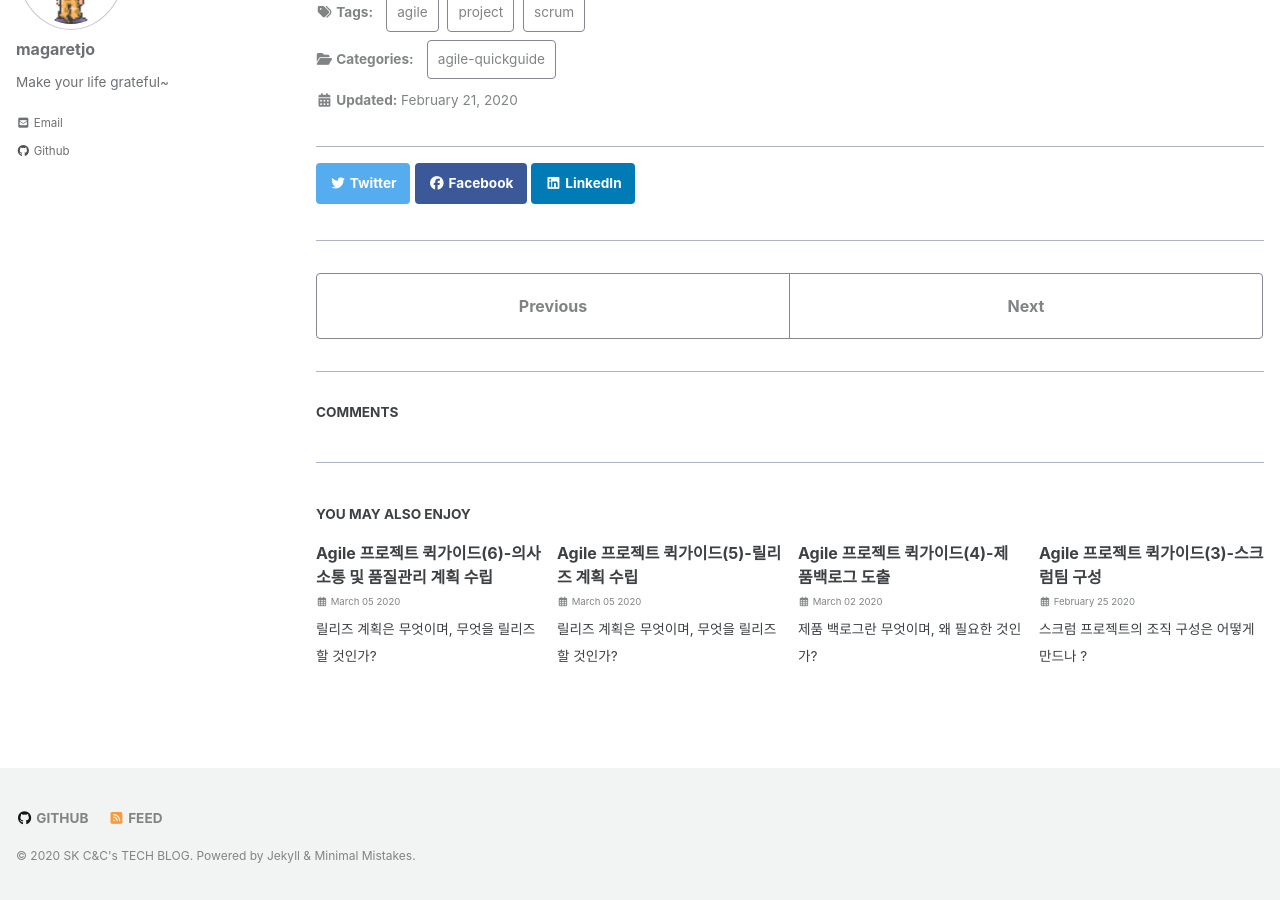
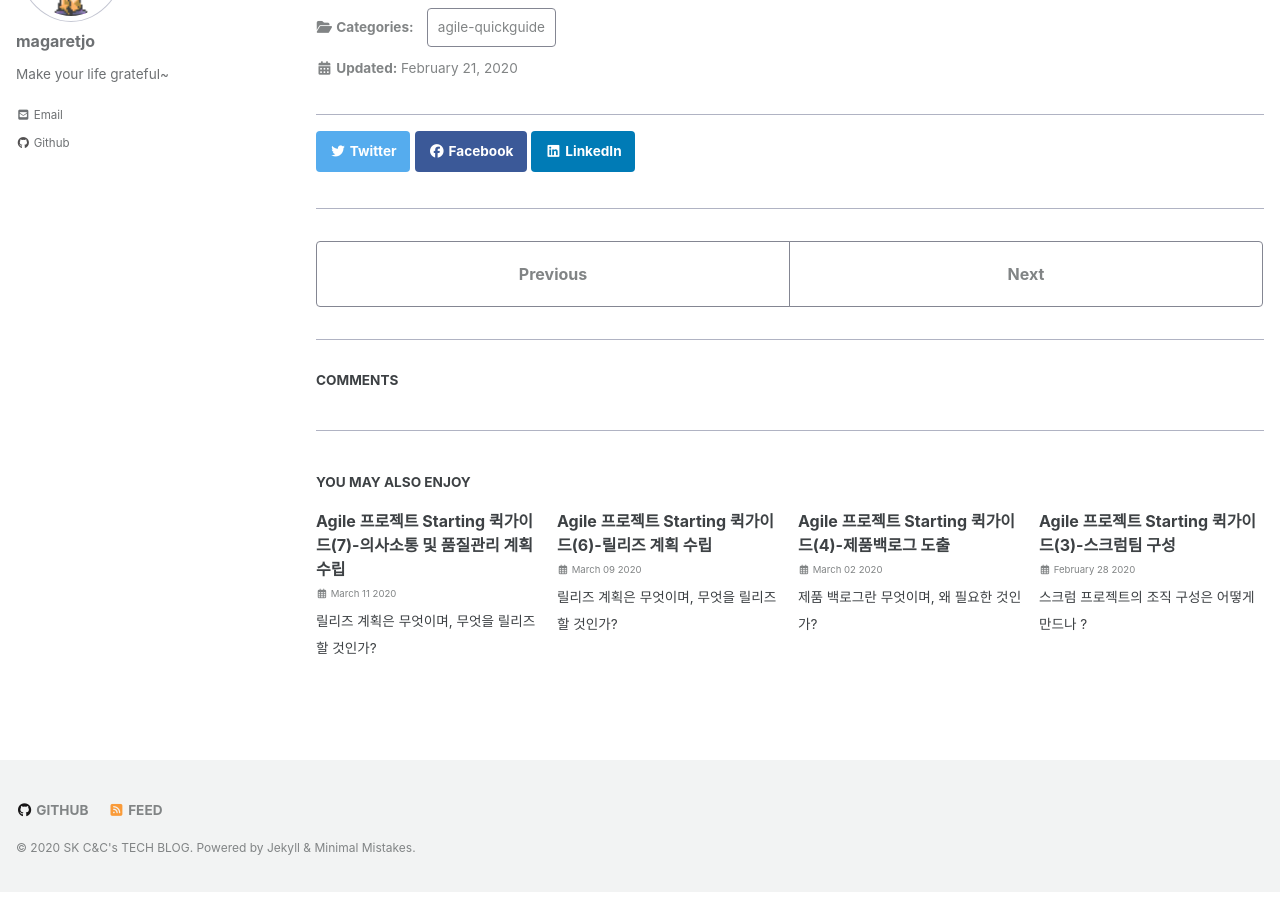
Before and after one commit to magaretjo/magaretjo.github.io, a Jekyll site: the page built from _posts/2020-02-21-Agile-QuickGuide01-Overview.md, in a window 1280 px wide and 900 px high, scrolled down 5840 px. Built offline with Jekyll 4.4.1, drawn with Linux system fonts in a browser that asks for light colours; cached includes are drawn as plain includes; nearby versions of some CDN libraries; comment, search, counter and statistics services are not loaded; some of the changed text lies outside the part shown.

Commit message:
Rename posts

```diff
--- a/_posts/2020-02-21-Agile-QuickGuide01-Overview.md
+++ b/_posts/2020-02-21-Agile-QuickGuide01-Overview.md
@@ -1,5 +1,5 @@
 ---
-title: "Agile 프로젝트 퀵가이드(1)-Overview"
+title: "Agile 프로젝트 Starting 퀵가이드(1)-Overview"
 last_modified_at: 2020-02-21T16:00:00-30:00
 classes: wide
 categories:
@@ -74,8 +74,7 @@ toc_label: "List" #(toc 사용시-변경x, 사용하지 않을 시 삭제)
 
 ### 애자일선언문(Agile Manifesto)
 
-><div style="margin:10px;"> 우리는, 소프트웨어를 개발하면서, 그리고 또한 다른 사람의 개발을 도와주면서 소프트웨어를 개발하는 더 나은 방법들을 찾아나가고 있다. <br>
-> 이 작업을 통해 다음과 같은 가치를 추구하게 되었다. <br>
+><div style="margin:10px;"> 우리는, 소프트웨어를 개발하면서, 그리고 또한 다른 사람의 개발을 도와주면서 소프트웨어를 개발하는 더 나은 방법들을 찾아나가고 있다. 이 작업을 통해 다음과 같은 가치를 추구하게 되었다. <br>
 > <ul>
 > <li> 프로세스나 도구 보다는 <u>개인과 상호 작용</u>을, </li>
 > <li> 포괄적인 문서 보다는 <u>작동하는 소프트웨어</u>를, </li>
--- a/_posts/2020-02-25-Agile-QuickGuide02-프로젝트수행준비.md
+++ b/_posts/2020-02-25-Agile-QuickGuide02-프로젝트수행준비.md
@@ -1,5 +1,5 @@
 ---
-title: "Agile 프로젝트 퀵가이드(2)-프로젝트 수행 준비"
+title: "Agile 프로젝트 Starting 퀵가이드(2)-프로젝트 수행 준비"
 last_modified_at: 2020-02-26T16:00:00-30:00
 classes: wide
 categories:
--- a/_posts/2020-02-25-Agile-QuickGuide03-스크럼팀구성.md
+++ b/_posts/2020-02-28-Agile-QuickGuide03-스크럼팀구성.md
@@ -1,5 +1,5 @@
 ---
-title: "Agile 프로젝트 퀵가이드(3)-스크럼팀 구성"
+title: "Agile 프로젝트 Starting 퀵가이드(3)-스크럼팀 구성"
 last_modified_at: 2020-02-21T16:00:00-30:00
 classes: wide
 categories:
--- a/_posts/2020-03-02-Agile-QuickGuide04-제품백로그도출 .md
+++ b/_posts/2020-03-02-Agile-QuickGuide04-제품백로그도출 .md
@@ -1,5 +1,5 @@
 ---
-title: "Agile 프로젝트 퀵가이드(4)-제품백로그 도출"
+title: "Agile 프로젝트 Starting 퀵가이드(4)-제품백로그 도출"
 last_modified_at: 2020-03-02T16:00:00-30:00
 classes: wide
 categories:
--- a/_posts/2020-03-05-Agile-QuickGuide05-릴리즈계획.md
+++ b/_posts/2020-03-09-Agile-QuickGuide06-릴리즈계획.md
@@ -1,6 +1,6 @@
 ---
-title: "Agile 프로젝트 퀵가이드(5)-릴리즈 계획 수립"
-last_modified_at: 2020-03-05T16:00:00-30:00
+title: "Agile 프로젝트 Starting 퀵가이드(6)-릴리즈 계획 수립"
+last_modified_at: 2020-03-09T16:00:00-30:00
 classes: wide
 categories:
   - agile-quickguide
```
Also changed, not shown: _posts/2020-03-11-Agile-QuickGuide07-소통&품질.md (renamed from _posts/2020-03-05-Agile-QuickGuide06-소통&품질.md, +2 -2 lines).
